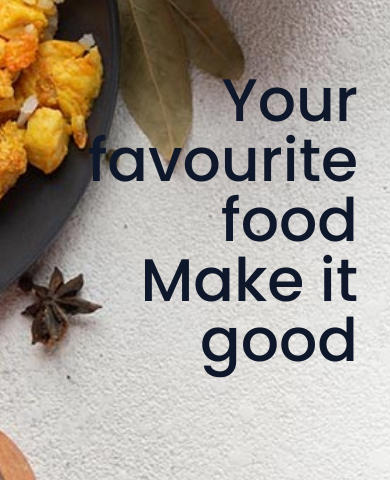
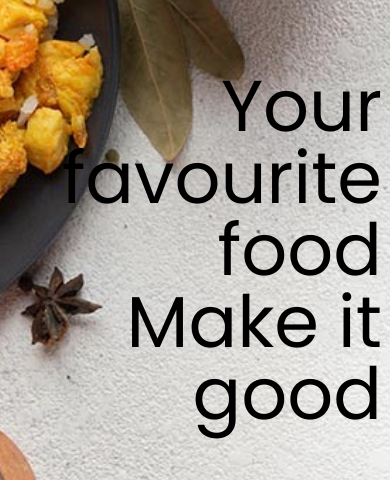
Before and after one commit to Atishfulzade/gourmetguide, a React (Vite) app: page / in a window 390 px wide. Shown: the part 234-714 px from the top of the page. Built offline with nearby package versions, Linux system fonts and the light colour scheme; no server answers.

Commit message:
responsive done

```diff
--- a/src/pages/Home.jsx
+++ b/src/pages/Home.jsx
@@ -64,7 +64,7 @@ const Home = () => {
           alt="Header image"
           className="h-full w-full object-cover md:object-center object-[20%]"
         />
-        <h2 className="absolute md:top-[50%] top-60 md:self-center md:mx-auto right-8 w-full md:w-[50%] md:ml-96 text-right text-slate-900 md:text-7xl font-medium text-6xl font-poppin">
+        <h2 className="absolute md:top-96 md:text-10xl md:left-10 lg:top-72 lg:left-80  top-60 mr-2 text-7xl text-right ">
           Your favourite food <br />
           Make it good
         </h2>
```
